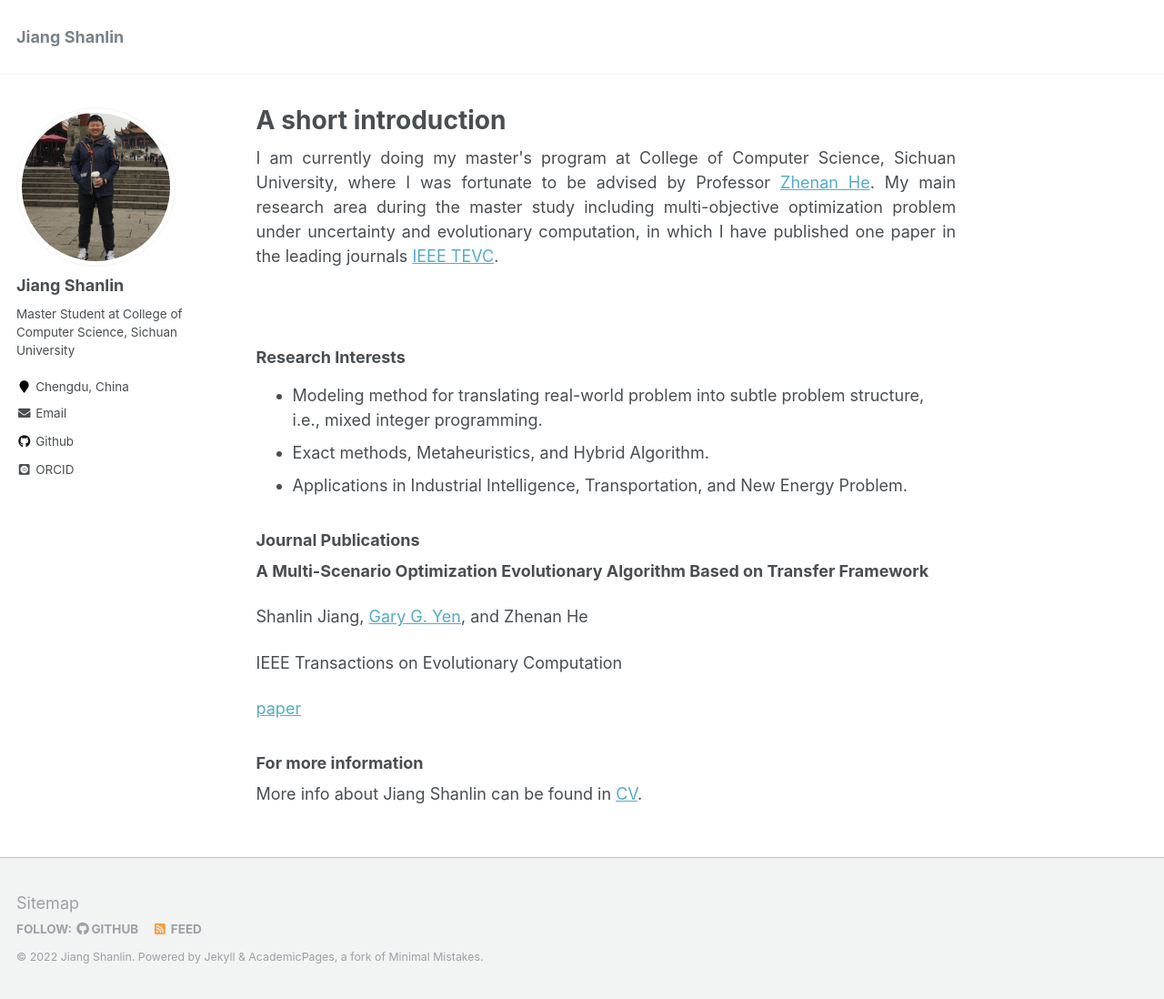
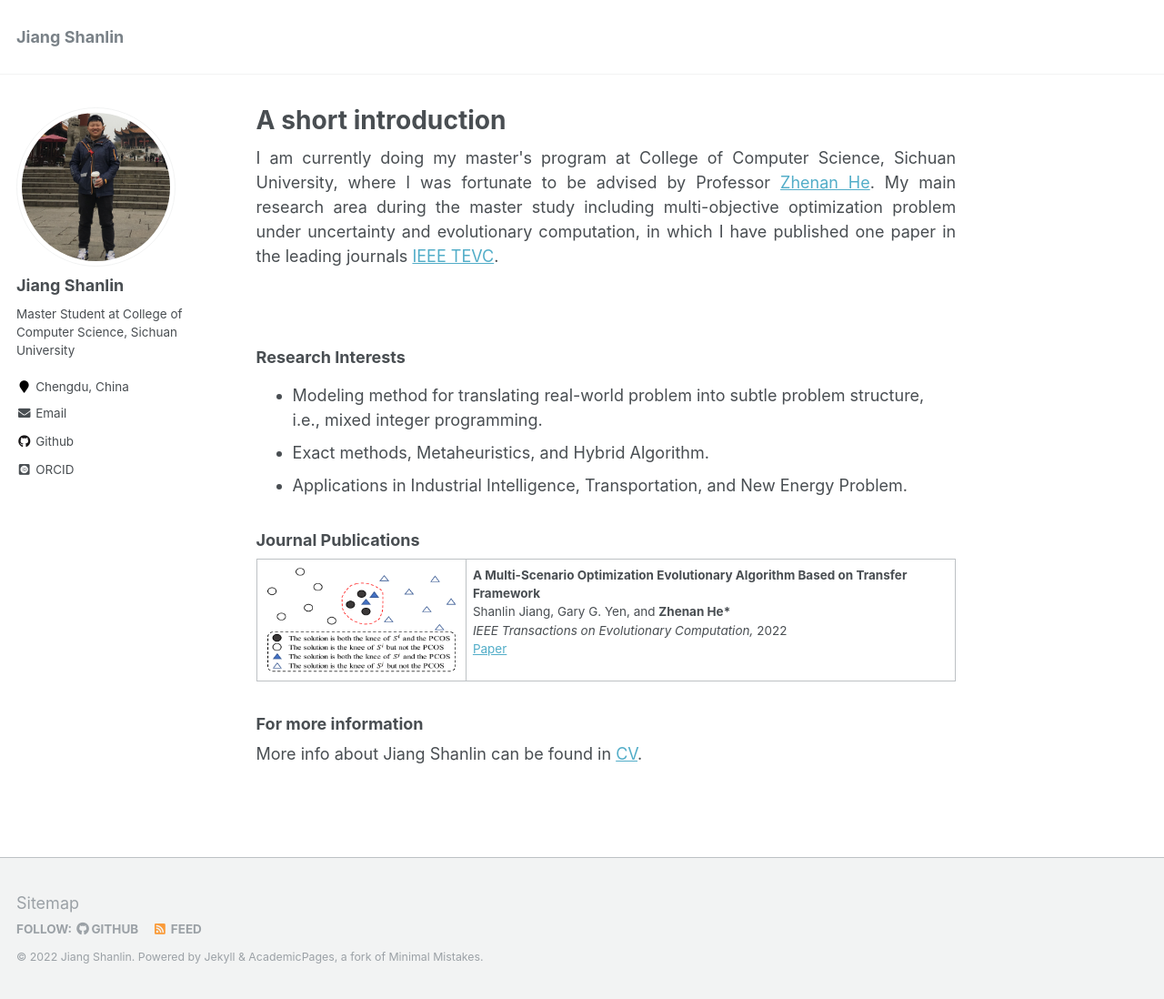
Before and after one commit to Lin-JiangShanlin/Lin-JiangShanlin.github.io, a Jekyll site: the page built from _pages/about.md, in a window 1280 px wide and 1098 px high. Shown: the whole window at 91% size. Built offline with Jekyll 4.4.1, drawn with Linux system fonts in a browser that asks for light colours; some web fonts are replaced.

Commit message:
Update about.md

```diff
--- a/_pages/about.md
+++ b/_pages/about.md
@@ -22,16 +22,43 @@ I am currently doing my master's program at College of Computer Science, Sichuan
 
 ### Journal Publications
 <!-- <img align="left" src="https://github.com/Lin-JiangShanlin/Lin-JiangShanlin.github.io/images/publications/JSL2022.png"/> -->
-
+<!--
 **A Multi-Scenario Optimization Evolutionary Algorithm Based on Transfer Framework**
 
 Shanlin Jiang, [Gary G. Yen](https://experts.okstate.edu/gyen), and Zhenan He
 
 IEEE Transactions on Evolutionary Computation
 
-[paper](https://ieeexplore.ieee.org/document/9910596)
+[paper](https://ieeexplore.ieee.org/document/9910596) -->
 
-<!-- S. Jiang, G. G. Yen, and Z. He, “A Multi-Scenario Optimization Evolutionary Algorithm Based on Transfer Framework,” in IEEE Transactions on Evolutionary Computation, early access, 2022, doi: 10.1109/TEVC.2022.3211643. -->
+  <table style="width: 100%;">
+    <tbody>
+
+      <tr>
+        <td style="width: 30%;">
+          <img src="{{ base_path }}/images/publications/JSL2022.png" />
+        </td>
+        <td style="width: 70%;">
+          <p>
+            <strong>
+              <span class="links">
+                A Multi-Scenario Optimization Evolutionary Algorithm Based on Transfer Framework
+              </span>
+            </strong>
+            <br> Shanlin Jiang, Gary G. Yen, and <b>Zhenan He*</b> <br>
+            <em>IEEE Transactions on Evolutionary Computation,</em> 2022 <br>
+            <span class="links">
+              <a href="https://ieeexplore.ieee.org/document/9910596">Paper</a>
+<!--               <a href="https://github.com/VisionLearningGroup/Ask_Attend_and_Answer">Code</a>
+              <a href="https://www.youtube.com/embed/FjpRwVKYJQ8?rel=0">Video spotlight</a> -->
+            </span>
+          </p>
+        </td>
+      </tr>
+
+    </tbody>
+  </table>
+
 
 
 
```
